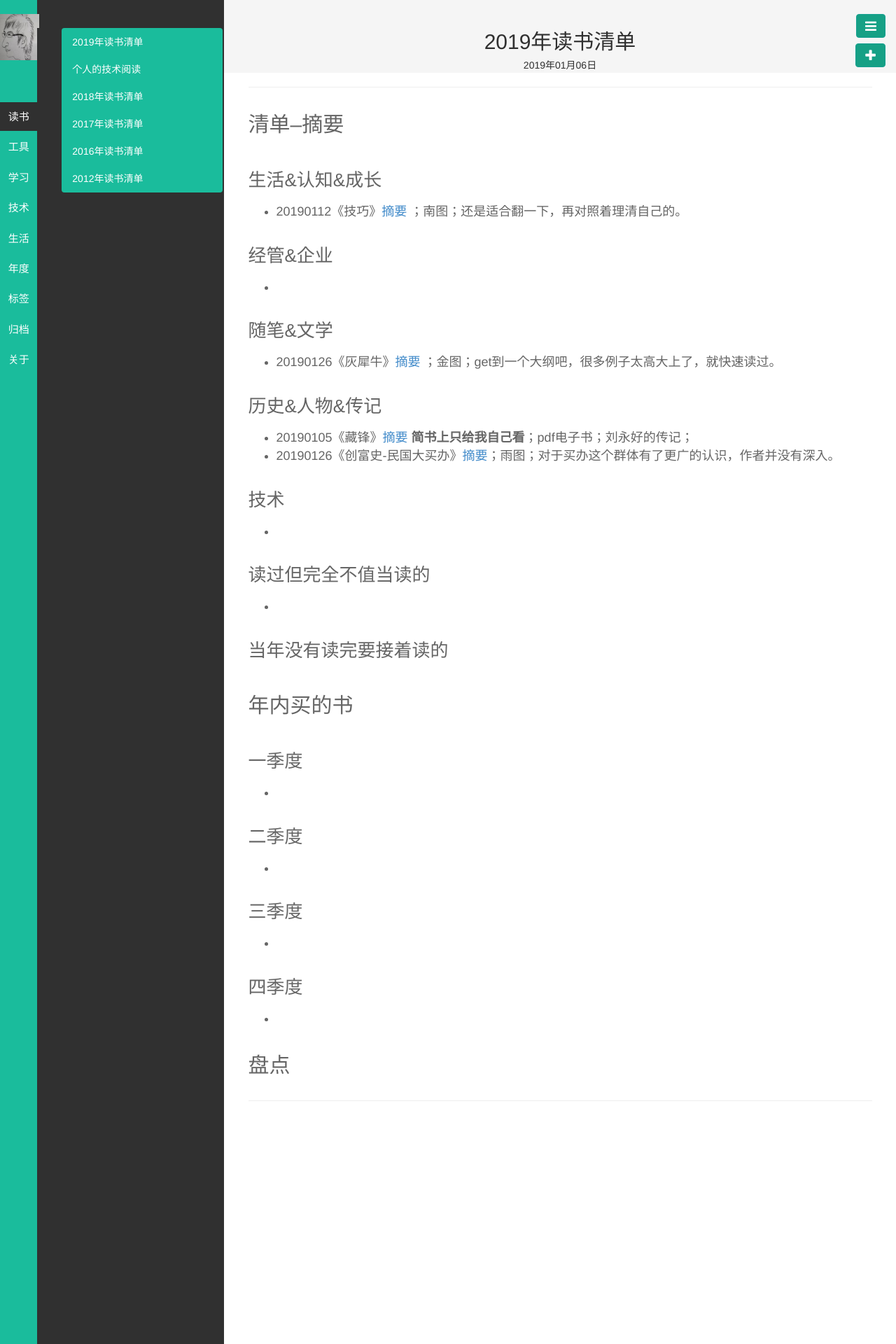
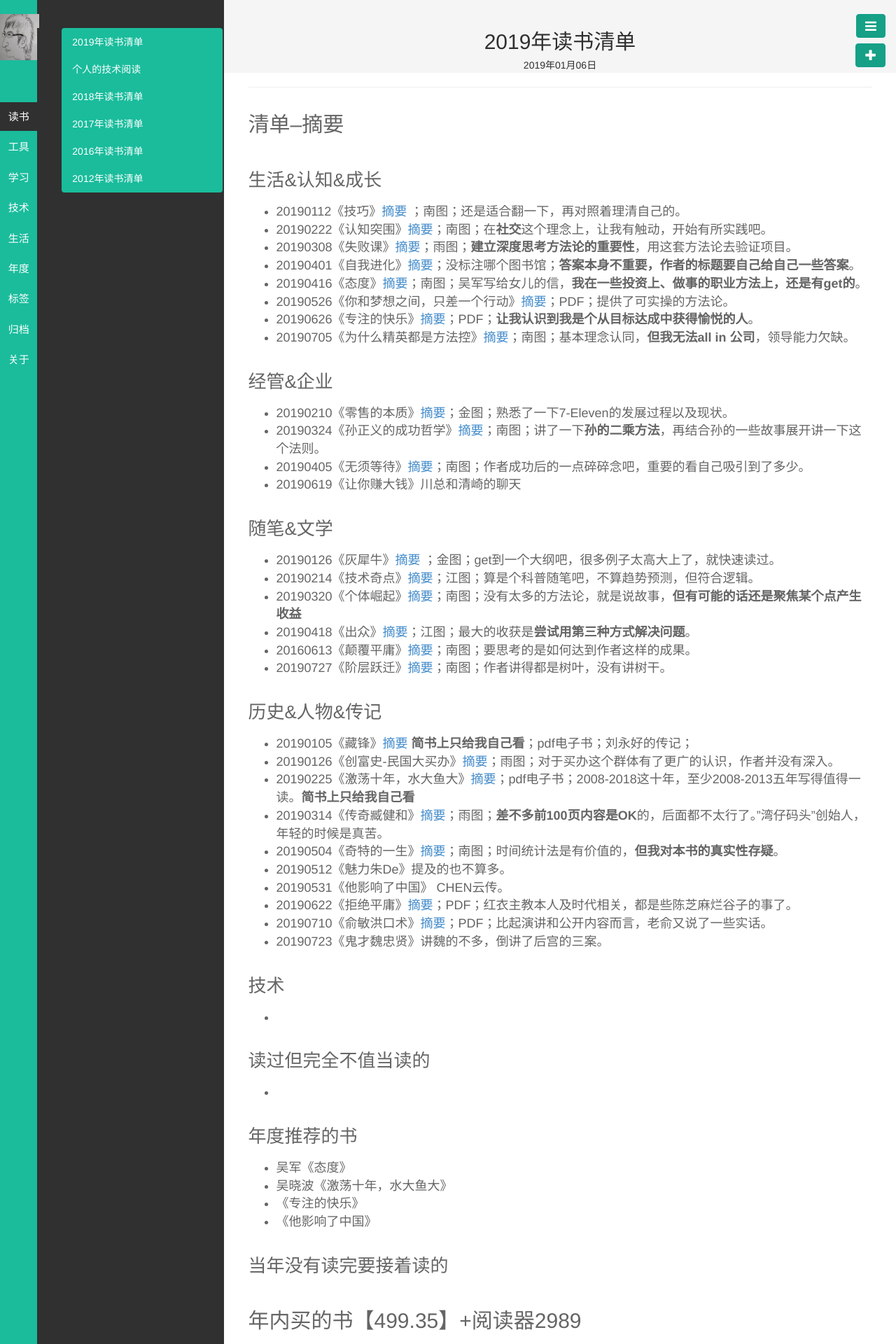
Before and after one commit to wolflion/blog, a Jekyll site: the page built from _posts/读书/2019-01-06-book-list-2019.md, in a window 1280 px wide. Shown: the top 1920 px of the page at 70% size. Built offline with Jekyll 4.4.1, drawn with Linux system fonts in a browser that asks for light colours; some of the changed text lies outside the part shown.

Commit message:
20190801updateRead

```diff
--- a/_posts/读书/2019-01-06-book-list-2019.md
+++ b/_posts/读书/2019-01-06-book-list-2019.md
@@ -13,19 +13,42 @@ description:
 ### 生活&认知&成长
 
 + 20190112《技巧》[摘要](https://www.jianshu.com/p/8d50b71b3b9d) ；南图；还是适合翻一下，再对照着理清自己的。
++ 20190222《认知突围》[摘要](https://www.jianshu.com/p/1f06e9a65915)；南图；在**社交**这个理念上，让我有触动，开始有所实践吧。
++ 20190308《失败课》[摘要](https://www.jianshu.com/p/b26851820fcf)；雨图；**建立深度思考方法论的重要性**，用这套方法论去验证项目。
++ 20190401《自我进化》[摘要](https://www.jianshu.com/p/d942753b370b)；没标注哪个图书馆；**答案本身不重要，作者的标题要自己给自己一些答案**。
++ 20190416《态度》[摘要](https://www.jianshu.com/p/c086f5a61c57)；南图；吴军写给女儿的信，**我在一些投资上、做事的职业方法上，还是有get的**。
++ 20190526《你和梦想之间，只差一个行动》[摘要](https://www.jianshu.com/p/b9cfe280b2a0)；PDF；提供了可实操的方法论。
++ 20190626《专注的快乐》[摘要](https://www.jianshu.com/p/7ef2e86ef20e)；PDF；**让我认识到我是个从目标达成中获得愉悦的人**。
++ 20190705《为什么精英都是方法控》[摘要](https://www.jianshu.com/p/fead16e69c4f)；南图；基本理念认同，**但我无法all in 公司**，领导能力欠缺。
 
 ### 经管&企业
 
-+
++ 20190210《零售的本质》[摘要](https://www.jianshu.com/p/436e8a4276d6)；金图；熟悉了一下7-Eleven的发展过程以及现状。
++ 20190324《孙正义的成功哲学》[摘要](https://www.jianshu.com/p/d64857352088)；南图；讲了一下**孙的二乘方法**，再结合孙的一些故事展开讲一下这个法则。
++ 20190405《无须等待》[摘要](https://www.jianshu.com/p/8652fc553383)；南图；作者成功后的一点碎碎念吧，重要的看自己吸引到了多少。
++ 20190619《让你赚大钱》川总和清崎的聊天
 
 ### 随笔&文学
 
 + 20190126《灰犀牛》[摘要](https://www.jianshu.com/p/94073bae3251) ；金图；get到一个大纲吧，很多例子太高大上了，就快速读过。
++ 20190214《技术奇点》[摘要](https://www.jianshu.com/p/e3ac00b5aa57)；江图；算是个科普随笔吧，不算趋势预测，但符合逻辑。
++ 20190320《个体崛起》[摘要](https://www.jianshu.com/p/a880ed9324a8)；南图；没有太多的方法论，就是说故事，**但有可能的话还是聚焦某个点产生收益**
++ 20190418《出众》[摘要](https://www.jianshu.com/p/76bb8c267d6a)；江图；最大的收获是**尝试用第三种方式解决问题**。
++ 20160613《颠覆平庸》[摘要](https://www.jianshu.com/p/10106b4cdff8)；南图；要思考的是如何达到作者这样的成果。
++ 20190727《阶层跃迁》[摘要](https://www.jianshu.com/p/6a3d83df4697)；南图；作者讲得都是树叶，没有讲树干。
 
 ### 历史&人物&传记
 
 + 20190105《藏锋》[摘要](https://www.jianshu.com/p/aeec7ee79df5) **简书上只给我自己看**；pdf电子书；刘永好的传记；
 + 20190126《创富史-民国大买办》[摘要](https://www.jianshu.com/p/655b61700650)；雨图；对于买办这个群体有了更广的认识，作者并没有深入。
++ 20190225《激荡十年，水大鱼大》[摘要](https://www.jianshu.com/p/12d4014d486b)；pdf电子书；2008-2018这十年，至少2008-2013五年写得值得一读。**简书上只给我自己看**
++ 20190314《传奇臧健和》[摘要]()；雨图；**差不多前100页内容是OK**的，后面都不太行了。"湾仔码头"创始人，年轻的时候是真苦。
++ 20190504《奇特的一生》[摘要](https://www.jianshu.com/p/f6b07800216d)；南图；时间统计法是有价值的，**但我对本书的真实性存疑**。
++ 20190512《魅力朱De》提及的也不算多。
++ 20190531《他影响了中国》 CHEN云传。
++ 20190622《拒绝平庸》[摘要](https://www.jianshu.com/p/caeadd6daea0)；PDF；红衣主教本人及时代相关，都是些陈芝麻烂谷子的事了。
++ 20190710《俞敏洪口术》[摘要](https://www.jianshu.com/p/727e129dab12)；PDF；比起演讲和公开内容而言，老俞又说了一些实话。
++ 20190723《鬼才魏忠贤》讲魏的不多，倒讲了后宫的三案。
 
 ### 技术
 
@@ -35,21 +58,54 @@ description:
 
 +
 
+### 年度推荐的书
+
++ 吴军《态度》
++ 吴晓波《激荡十年，水大鱼大》
++ 《专注的快乐》
++ 《他影响了中国》
+
 ### 当年没有读完要接着读的
 
-## 年内买的书
+## 年内买的书【499.35】+阅读器2989
 
 ### 一季度
 
-+
++ 1月28日，JD花68.3买了两本（满100减40）
+  + 《图说敦煌二五四窟》 91.2
+  + 《唐宋词格律》17.1
++ 3月3日，21.6买了2本教辅。**过了一门**。
 
 ### 二季度
 
-+
++ 4月6日，TB花7.9买了本教辅。
++ 4月7日，当当花105.5买了5本
+  + 《南京历代佛寺》27.2-7.2=20
+  + 《南京历代经典文物》39.44-10.44=29
+  + 《南京历代名园》20.14-1.14=19
+  + 《南京历代经历建筑》21.2-1.2=20
+  + 《南京历代名号》18.55-1.05=17.5
++ 4月16日，当当花109.3买2本（满200减100）
+  + 《Linux/UNIX系统编程手册(上、下册) 》
+  + 《软件设计师历年真题解析》  **考试通过**
++ 4月18日，中国图书网（chinabook）花94.8买10本（满200减100）
+  + 《世界数学通史（全三册》
+  + 《图式理论与中学数学教学》
+  + 《站在巨人肩上-从欧几里得谈对数学的贡献》
+  + 《对应分析数学模型及其应用》
+  + 《英语应试作文的奥秘》
+  + *其它数学书*
++ 6月20日，2989买了iReader smart的10.3寸的阅读器。
 
 ### 三季度
 
-+
++ 7月16日，TB花70.5买了4本教辅，用于备考。
+
++ 7月25日，JD花21.45买1本
+
+  + 《C++编程风格》
+
+
 
 
 ### 四季度
```
